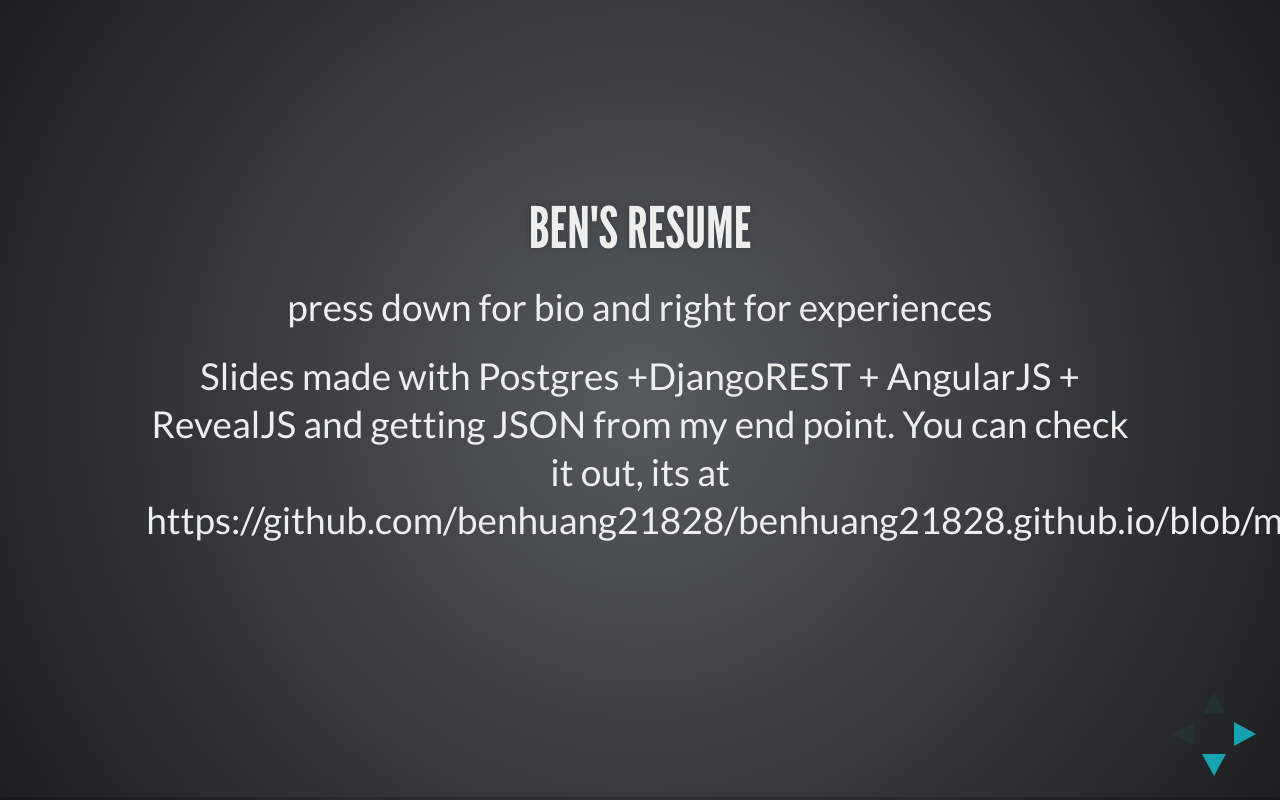
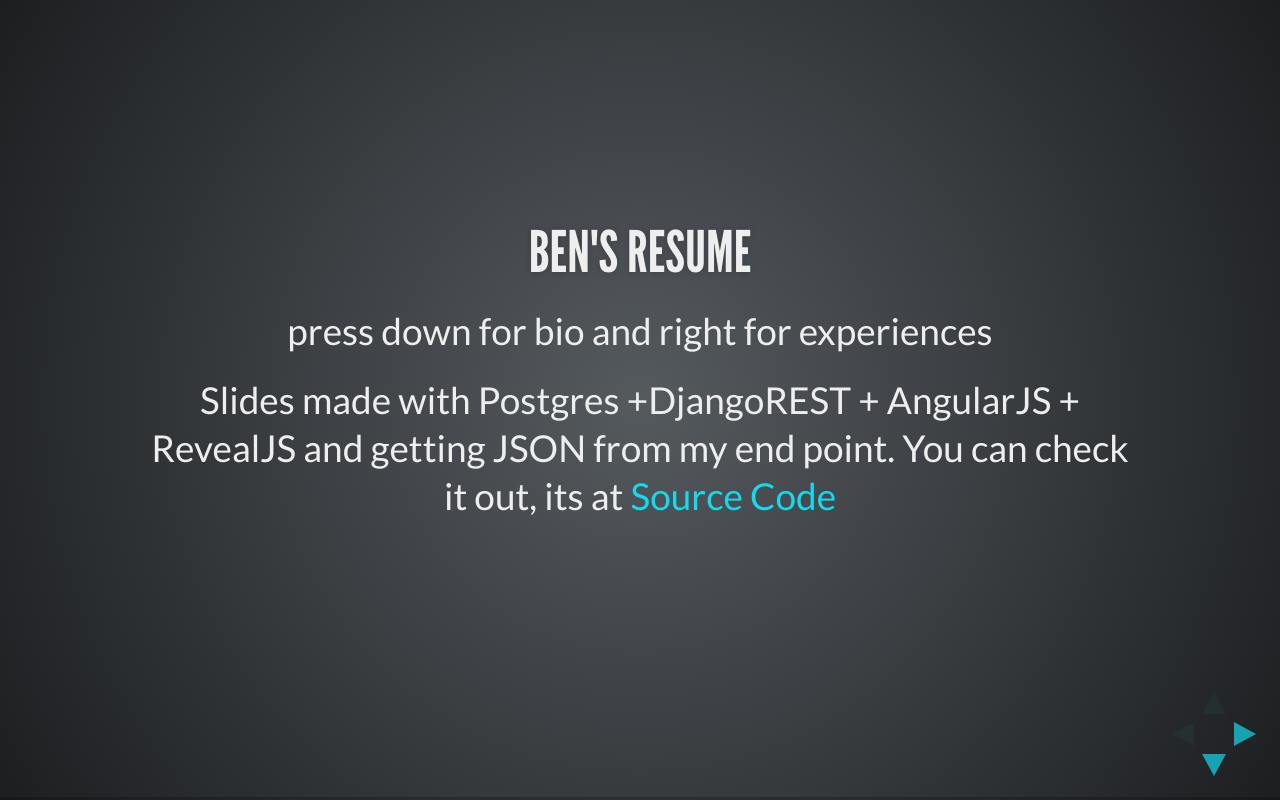
Before and after one commit to benhuang21828/benhuang21828.github.io, a website: page index.html in a window 1280 px wide. Drawn offline with nearby package versions, Linux system fonts and the light colour scheme; no server answers.

Commit message:
Update index.html
updated source code link

```diff
--- a/index.html
+++ b/index.html
@@ -51,7 +51,7 @@
 					<section>
 						<h3>Ben's Resume</h3>
 						<p>press down for bio and right for experiences</p>
-						<p font-size="12">Slides made with Postgres +DjangoREST + AngularJS + RevealJS and getting JSON from my end point. You can check it out, its at https://github.com/benhuang21828/benhuang21828.github.io/blob/master/app.js</p>
+						<p font-size="12">Slides made with Postgres +DjangoREST + AngularJS + RevealJS and getting JSON from my end point. You can check it out, its at <a href="https://github.com/benhuang21828/benhuang21828.github.io/blob/master/app.js">Source Code</a></p>
 					</section>
 
 					<section ng-repeat="things in bio.things">
```
